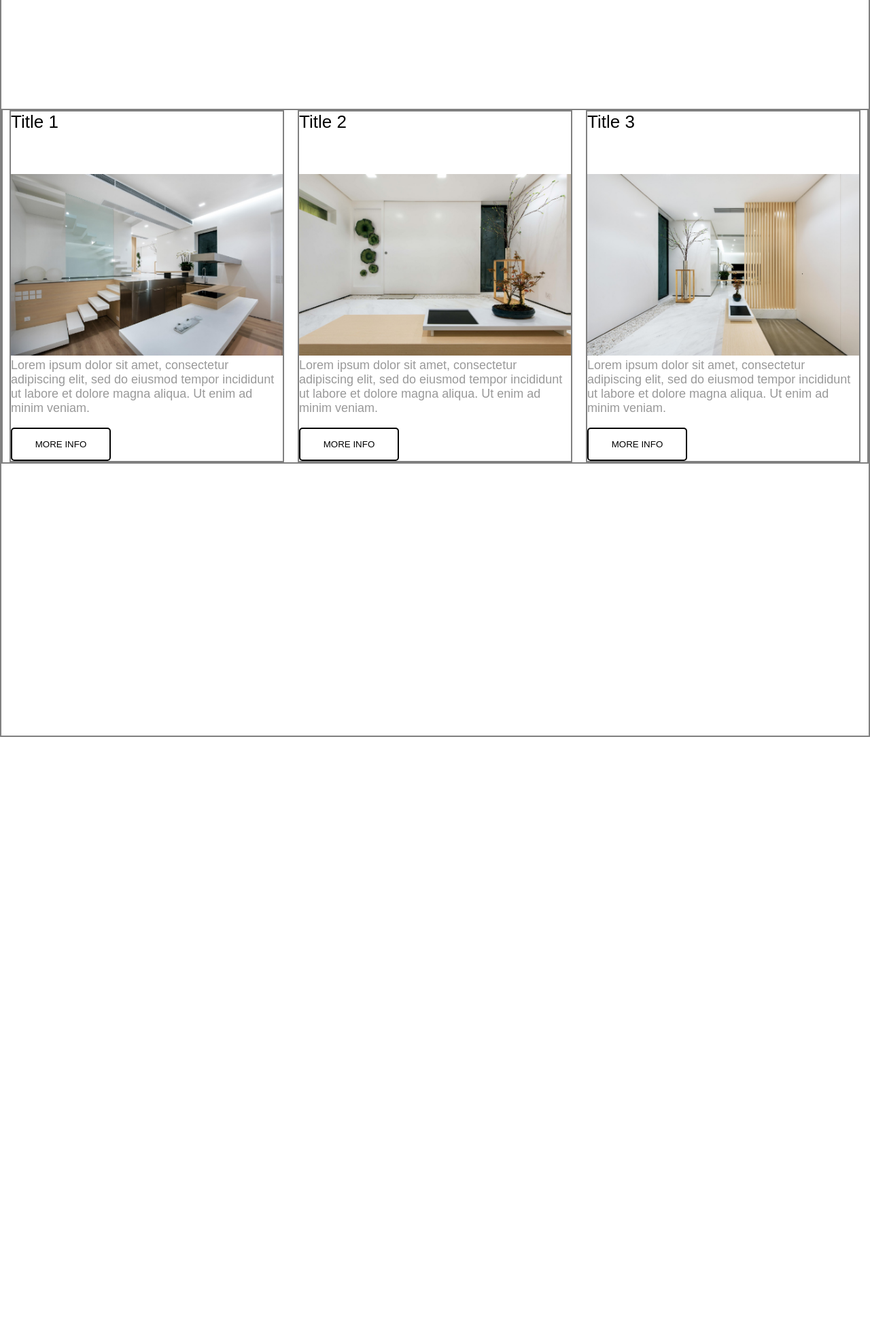
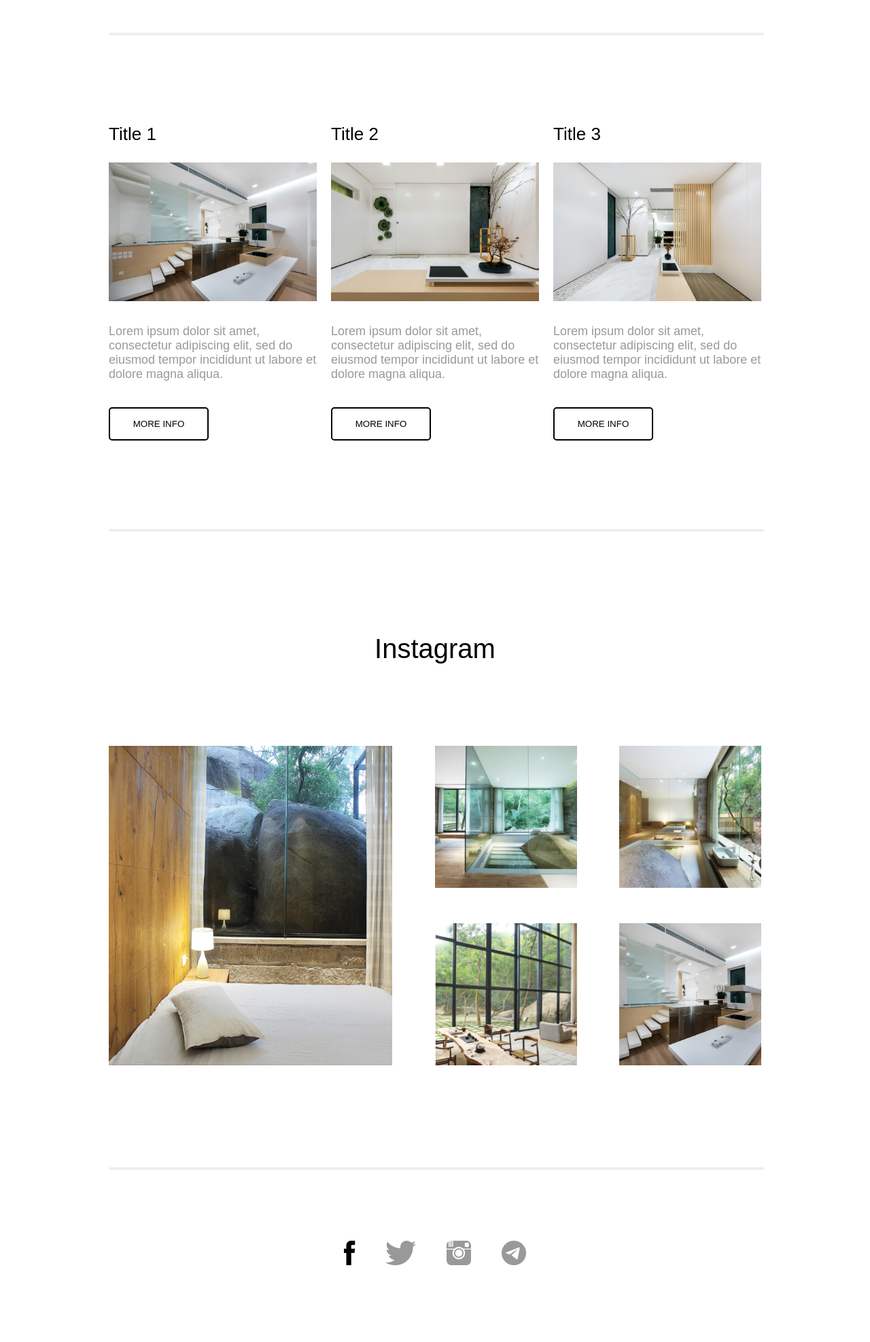
Before and after one commit to evRook/Int-Design-Template, a plain HTML site: page index.html in a window 1280 px wide. Shown: the part 472-2446 px from the top of the page at 68% size. Before the commit the page ends 1564 px from the top, so only its background shows below. Drawn offline with Linux system fonts and the light colour scheme.

Commit message:
finished article 2 and footer

```diff
--- a/index.html
+++ b/index.html
@@ -54,36 +54,56 @@
         </div>
 
         <article>
+            <div class="article--margin"></div>
                 <div class="article--container">
-                <hr class="hr-top">
+                    <div class="line-break-1"></div>
                     <div class="top--container">
-                    <div class="top--container__card">
-                        <h6>Title 1</h6>
+                        <div class="top--container__card" id="card-1">
+                            <p class="card--title">Title 1</p>
                             <img src="/Images/DSC69161.png">
-                        <p>Lorem ipsum dolor sit amet, consectetur adipiscing elit, sed do eiusmod tempor incididunt ut labore et dolore magna aliqua. Ut enim ad minim veniam.</p>
+                            <p class="card--txt">Lorem ipsum dolor sit amet, consectetur adipiscing elit, sed do eiusmod tempor incididunt ut labore et dolore magna aliqua.</p>
                             <button><a href="#">MORE INFO</a></button>
                         </div>
-                    <div class="top--container__card">
-                        <h6>Title 2</h6>
+                        <div class="top--container__card" id="card-2">
+                            <p class="card--title">Title 2</p>
                             <img src="/Images/DSC69521.png">
-                        <p>Lorem ipsum dolor sit amet, consectetur adipiscing elit, sed do eiusmod tempor incididunt ut labore et dolore magna aliqua. Ut enim ad minim veniam.</p>
+                            <p class="card--txt">Lorem ipsum dolor sit amet, consectetur adipiscing elit, sed do eiusmod tempor incididunt ut labore et dolore magna aliqua.</p>
                             <button><a href="#">MORE INFO</a></button>
                         </div>
-                    <div class="top--container__card">
-                        <h6>Title 3</h6>
+                        <div class="top--container__card" id="card-3">
+                            <p class="card--title">Title 3</p>
                             <img src="/Images/DSC6954.png">
-                        <p>Lorem ipsum dolor sit amet, consectetur adipiscing elit, sed do eiusmod tempor incididunt ut labore et dolore magna aliqua. Ut enim ad minim veniam.</p>
+                            <p class="card--txt">Lorem ipsum dolor sit amet, consectetur adipiscing elit, sed do eiusmod tempor incididunt ut labore et dolore magna aliqua.</p>
                             <button><a href="#">MORE INFO</a></button>
                         </div>
                     </div>
-
+                    <div class="line-break-2"></div>
                     <div class="bottom--container">
-
+                        <div>
+                            <p class="card-2--title">Instagram</p>
+                        </div>
+                        <div class="card-2--img__container">
+                            <img src="/Images/fmx_interior_design_co_xiamen_china_kitchen_bath_bedroom.png" id="card-2--img1">
+                            <img src="/Images/fmx_interior_design_co_xiamen_china_kitchen_bath_boulder.png" id="card-2--img2">
+                            <img src="/Images/fmx_interior_design_co_xiamen_china_kitchen_bath_open_plan_glass_box.png" id="card-2--img3">
+                            <img src="/Images/fmx_interior_design_co_xiamen_china_kitchen_bath_dining_area.png" id="card-2--img4">
+                            <img src="/Images/DSC-1.png" id="card-2--img5">
                         </div>
                     </div>
+                    <div class="line-break-3"></div>
+                </div>
+            <div class="article--margin"></div>
         </article>
-
     </main>
-
+    <footer>
+        <div class="footer--container">
+            <div class="footer--container__img">
+                <a href="#"><img src="/Images/.png" id="icons"></a>
+                <a href="#"><img src="/Images/.png" id="icons"></a>
+                <a href="#"><img src="/Images/.png" id="icons"></a>
+                <a href="#"><img src="/Images/.png" id="icons"></a>
+            </div>
+        </div>
+    </footer>
 </body>
 </html>
--- a/styles.css
+++ b/styles.css
@@ -2,6 +2,7 @@
     margin-right: auto;
     margin-left: auto;
     margin-top: 0;
+    max-width: 1914px;
 }
 
 .nav__container {
@@ -45,6 +46,10 @@
     color:#999999;
 }
 
+.nav--links a:hover {
+    color: #d2d2d2;
+}
+
 .nav--contact {
     grid-column: 6;
     display: flex;
@@ -56,14 +61,22 @@
     color:#999999;
 }
 
+.nav--contact a:hover {
+    color: #d2d2d2;
+}
+
 .header--img {
     background-color: #000000a7;
     max-width: 100%;
 }
 
+article {
+    display: grid;
+    grid-template-columns: 1fr 6fr 1fr;
+}
+
 .article--container {
     font-family: Arial, Helvetica, sans-serif;
-    border: 2px grey solid;
     display: flex;
     flex-direction: column;
     justify-content: center;
@@ -71,27 +84,35 @@
 }
 
 .top--container {
-    border: 2px grey solid;
-    margin: 500px auto 100px auto;
+    margin: 130px auto 130px auto;
     display: grid;
     grid-template-columns: 1fr 1fr 1fr;
 }
 
-.top--container__card {
-    border: 2px grey solid;
-    margin: 0px 10px 0px 10px
+#card-1 {
+    margin-right: 14px;
 }
 
-.top--container__card h6 {
+#card-2 {
+    margin-right: 7px;
+    margin-left: 7px;
+}
+
+#card-3 {
+    margin-left: 14px;
+}
+
+.card--title {
+    font-size: 26px;
     font-weight: 100;
-    font-size: 26px;
 }
 
 .top--container__card img {
     width: 100%;
+    margin-bottom: 30px;
 }
 
-.top--container__card p {
+.card--txt {
     color: #999999;
     font-size: 18px;
 }
@@ -99,6 +120,7 @@
 .top--container__card button {
     width: 147px;
     height: 49px;
+    margin-top: 20px;
     border-radius: 5px;
     border: 2px #000000 solid;
     background-color: #FFFFFF;
@@ -111,8 +133,88 @@
 }
 
 .bottom--container {
-    height: 300px;
+    margin: 150px 0px 100px 0px;
 }
+
+.line-break-1 {
+    border: 2px #eeeeee solid;
+    border-radius: 3px;
+    margin-top: 400px;
+    width: 100%;
+}
+
+.line-break-2 {
+    border: 2px #eeeeee solid;
+    border-radius: 3px;
+    width: 100%;
+}
+
+.line-break-3 {
+    border: 2px #eeeeee solid;
+    border-radius: 3px;
+    width: 100%;
+    margin-top: 50px;
+}
+
+.bottom--container {
+    display: flex;
+    flex-direction: column;
+}
+
+.card-2--title {
+    font-size: 40px;
+    margin-bottom: 120px;
+}
+
+.card-2--img__container {
+    width: 100%;
+    display: grid;
+    grid-template-columns: 1fr 1fr .3fr 1fr .3fr 1fr;
+    grid-template-rows: 4fr 1fr 4fr;
+}
+
+.card-2--img__container img {
+    height: 100%;
+    width: 100%;
+
+}
+
+#card-2--img1 {
+    grid-column: 1 /span 2;
+    grid-row: 1 / span 3;
+}
+
+#card-2--img2 {
+    grid-column: 4;
+    grid-row: 1;
+}
+
+#card-2--img3 {
+    grid-column: 6;
+    grid-row: 1;
+}
+
+#card-2--img4 {
+    grid-column: 4;
+    grid-row: 3;
+}
+
+#card-2--img5 {
+    grid-column: 6;
+    grid-row: 3;
+}
+
+.footer--container {
+    height: 250px;
+    display: flex;
+    align-items: center;
+}
+
+#icons {
+    margin: 0px 15px;
+    padding: 5px;
+}
+
 
 @media screen and (max-width: 575px) {
 
@@ -147,6 +249,22 @@
         justify-content: center;
         align-items: center;
     }
+
+    .footer--container {
+        padding: 50px 0px;
+    }
+
+    .footer--container__img {
+        display: grid;
+        grid-template-columns: 1fr 1fr;
+        grid-template-rows: 1fr 1fr;
+    }
+
+    #icons {
+        padding: 20px;
+    }
+
+
 }
 
 @media screen and (max-width: 576px) {
@@ -167,11 +285,31 @@
     .nav--bar {
         border: none;
     }
+
 }
 
 @media screen and (max-width: 768px) {
 
+    body {
+        width: 100%;
+    }
 
+    article {
+        display: flex;
+    }
+
+    .card--title {
+        margin-left: 20px;
+    }
+
+    .card--txt {
+        margin-left: 20px;
+        margin-right: 20px;
+    }
+
+    .top--container__card button {
+        margin-left: 20px;
+    }
 
 }
 
@@ -249,6 +387,67 @@
         width: 100%;
         height: 405px;
     }
+
+    article {
+        grid-template-columns: .1fr 6fr .1fr;
+    }
+
+    .line-break-1 {
+        margin-top: 200px;
+    }
+
+    .top--container {
+        display: flex;
+        flex-direction: column;
+    }
+
+    #card-1 {
+        margin: 0px 0px 34px 0px;
+    }
+
+    #card-2 {
+        margin: 27px 0px 27px 0px;
+    }
+
+    #card-3 {
+        margin: 34px 0px 0px 0px;
+
+    }
+
+    .card-2--img__container {
+        grid-template-columns: 6fr 1fr 6fr;
+        grid-template-rows: 8fr 8fr 1fr 8fr 1fr 8fr;
+    }
+
+    #card-2--img1 {
+        grid-column: 1 / span 3;
+        grid-row: 1 / span 2;
+    }
+
+    #card-2--img2 {
+        grid-column: 1;
+        grid-row: 4;
+    }
+
+    #card-2--img3 {
+        grid-column: 3;
+        grid-row: 4;
+    }
+
+    #card-2--img4 {
+        grid-column: 1;
+        grid-row: 6;
+    }
+
+    #card-2--img5 {
+        grid-column: 3;
+        grid-row: 6;
+    }
+
+    .footer--container {
+        height: 150px;
+    }
+
 }
 
 @media screen and (max-width: 1200px) {
@@ -277,6 +476,12 @@
         margin: 0px 100px 0px auto;
     }
 
+    article {
+        grid-template-columns: .5fr 6fr .5fr;
+    }
 
+    .line-break-1 {
+        margin-top: 200px;
+    }
 
 }
```
Lines whose indentation alone changed are shown as unchanged.
